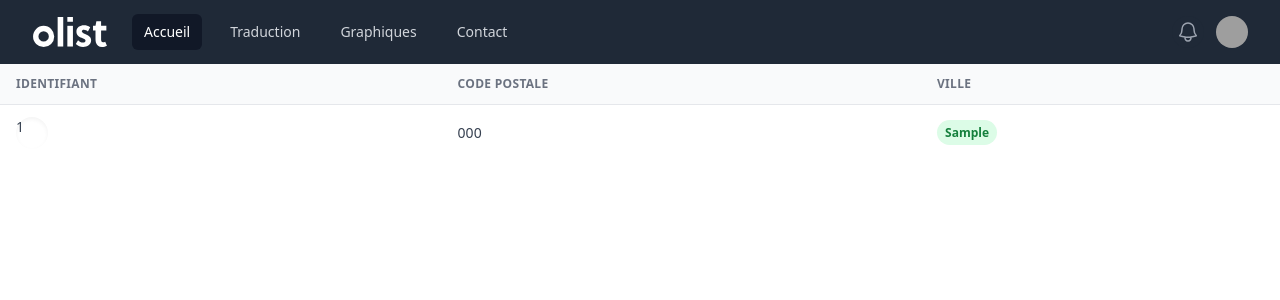
After one commit to data-IA-2022/Olist_Adile_Evelyne_Lorenzo, a FastAPI app: template templates/home/index.html in a window 1280 px wide. The commit adds this page. Shown: the top 300 px of the page. Run offline with FastAPI, Linux system fonts and the light colour scheme; the template is opened without the code that fills it: most values are stand-ins (such as "Sample title", 1, 10 or a date in 2020); some libraries are stand-ins or nearby versions; grey boxes are pictures that could not be loaded.

Commit message:
améolioration du front

```diff
--- a/main.py
+++ b/main.py
@@ -107,17 +107,24 @@ async def update_translations(conn):
 
 async def connect_to_db():
     try:
-        print("Chargement de la configuration...")
-        print("Démarrage du tunnel SSH...")
         print("Connexion à la base de données...")
         conn = await asyncpg.connect(config["postgres"]["url"])
-        # print("Mise à jour des traductions...")
-        # await update_translations(conn)
-        # print("Mise à jour des coordonnées de géopoint...")
-        # await update_geolocation(conn)  # Ajouter cet appel
         return conn
     except Exception as e:
         print(f"Erreur lors de la connexion à la base de données : {e}")
+
+
+@app.on_event("startup")
+async def startup_event():
+    global ssh_tunnel, conn
+    print("Démarrage du tunnel SSH...")
+    ssh_tunnel.start()
+    print("Création d'une connexion unique à la base de données...")
+    conn = await connect_to_db()
+
+
+async def get_connection() -> asyncpg.Connection:
+    return conn
 
 
 async def update_geolocation(conn):
@@ -150,10 +157,10 @@ async def update_geolocation(conn):
 
 
 @app.get("/", response_class=HTMLResponse)
-async def root(request: Request, conn=Depends(connect_to_db)):
+async def root(request: Request, conn=Depends(get_connection)):
     query = "SELECT * FROM olist_customers LIMIT 15;"
     rows = await conn.fetch(query)
-    return templates.TemplateResponse("index.html", {"request": request, "rows": rows})
+    return templates.TemplateResponse("home/index.html", {"request": request, "rows": rows})
 
 
 # def lat_lng_to_mercator(lat, lng):
@@ -264,8 +271,8 @@ async def add_category(request: Request, db: Session = Depends(get_db), response
 
 
 @app.get("/translation", response_class=HTMLResponse)
-async def get_translations(request: Request, conn=Depends(connect_to_db)):
+async def get_translations(request: Request, conn=Depends(get_connection)):
     query = "SELECT * FROM product_category_name_translation ORDER BY id DESC;"
 
     cats = await conn.fetch(query)
-    return templates.TemplateResponse("translation.html", {"request": request, "rows": cats})
+    return templates.TemplateResponse("translation/translation.html", {"request": request, "rows": cats})
--- /dev/null
+++ b/templates/base.html
@@ -0,0 +1,17 @@
+<!DOCTYPE html>
+<html lang="fr">
+<head>
+    <meta charset="UTF-8">
+    <meta name="viewport" content="width=device-width, initial-scale=1.0">
+    <script src="https://cdn.tailwindcss.com"></script>
+    <script defer src="https://cdn.jsdelivr.net/npm/alpinejs@3.x.x/dist/cdn.min.js"></script>
+    <title>{% block title %}{% endblock %}</title>
+</head>
+<body>
+    {% include 'partials/nav.html' %}
+    <div class="content">
+        {% block content %}
+        {% endblock %}
+    </div>
+</body>
+</html>
--- /dev/null
+++ b/templates/home/index.html
@@ -0,0 +1,58 @@
+
+{% extends "base.html" %}
+
+{% block title %}
+    Accueil
+{% endblock %}
+
+{% block content %}
+
+    <table class="w-full whitespace-no-wrap">
+        <thead>
+          <tr
+            class="text-xs font-semibold tracking-wide text-left text-gray-500 uppercase border-b dark:border-gray-700 bg-gray-50 dark:text-gray-400 dark:bg-gray-800"
+          >
+            <th class="px-4 py-3">Identifiant</th>
+            <th class="px-4 py-3">Code postale</th>
+            <th class="px-4 py-3">Ville</th>
+
+          </tr>
+        </thead>
+        <tbody
+          class="bg-white divide-y dark:divide-gray-700 dark:bg-gray-800"
+        >
+        {% for row in rows %}
+          <tr class="text-gray-700 dark:text-gray-400">
+            <td class="px-4 py-3">
+              <div class="flex items-center text-sm">
+                <!-- Avatar with inset shadow -->
+                <div
+                  class="relative hidden w-8 h-8 mr-3 rounded-full md:block"
+                >
+                {{ row['customer_id'] }}
+                  <div
+                    class="absolute inset-0 rounded-full shadow-inner"
+                    aria-hidden="true"
+                  ></div>
+                </div>
+
+              </div>
+            </td>
+            <td class="px-4 py-3 text-sm">
+                {{ row['customer_zip_code_prefix'] }}
+            </td>
+            <td class="px-4 py-3 text-xs">
+              <span
+                class="px-2 py-1 font-semibold leading-tight text-green-700 bg-green-100 rounded-full dark:bg-green-700 dark:text-green-100"
+              >
+              {{ row['customer_city'] }}
+              </span>
+            </td>
+
+          </tr>
+
+          {% endfor %}
+        </tbody>
+      </table>
+
+{% endblock %}
--- /dev/null
+++ b/templates/partials/nav.html
@@ -0,0 +1,117 @@
+<nav class="bg-gray-800">
+    <div class="mx-auto max-w-7xl px-2 sm:px-6 lg:px-8">
+      <div class="relative flex h-16 items-center justify-between">
+        <div class="absolute inset-y-0 left-0 flex items-center sm:hidden">
+          <!-- Mobile menu button-->
+          <button type="button" class="inline-flex items-center justify-center rounded-md p-2 text-gray-400 hover:bg-gray-700 hover:text-white focus:outline-none focus:ring-2 focus:ring-inset focus:ring-white" aria-controls="mobile-menu" aria-expanded="false">
+            <span class="sr-only">Open main menu</span>
+            <!--
+              Icon when menu is closed.
+
+              Menu open: "hidden", Menu closed: "block"
+            -->
+            <svg class="block h-6 w-6" fill="none" viewBox="0 0 24 24" stroke-width="1.5" stroke="currentColor" aria-hidden="true">
+              <path stroke-linecap="round" stroke-linejoin="round" d="M3.75 6.75h16.5M3.75 12h16.5m-16.5 5.25h16.5" />
+            </svg>
+            <!--
+              Icon when menu is open.
+
+              Menu open: "block", Menu closed: "hidden"
+            -->
+            <svg class="hidden h-6 w-6" fill="none" viewBox="0 0 24 24" stroke-width="1.5" stroke="currentColor" aria-hidden="true">
+              <path stroke-linecap="round" stroke-linejoin="round" d="M6 18L18 6M6 6l12 12" />
+            </svg>
+          </button>
+        </div>
+        <div class="flex flex-1 items-center justify-center sm:items-stretch sm:justify-start">
+          <div class="flex flex-shrink-0 items-center">
+            <svg width="76" height="30" viewBox="0 0 389.94 158.31" version="2.0" xmlns="http://www.w3.org/2000/svg">
+                <title>olist</title>
+                  <desc>Home site olist</desc>
+                  <g id="logotype">
+                      <rect x="129.81" y="0.02" width="29.46" height="155.8" style="fill:#ffffff"></rect>
+                      <path d="M55.88,46.55a55.88,55.88,0,1,0,55.88,55.88A55.88,55.88,0,0,0,55.88,46.55Zm0,83.31a27.44,27.44,0,1,1,27.44-27.43A27.44,27.44,0,0,1,55.88,129.86Z" style="fill:#ffffff"></path>
+                      <path d="M274.57,89.55c-9.13-3.74-17.22-7.27-17.22-14.13,0-5.19,5-8.31,10.58-8.31,8.3,0,16,4.16,21.57,9.14l12.2-22c-12.33-7.39-19.25-10.2-33.77-10.2-19.92,0-39,11.21-39,33.44,0,19.11,14.31,26.59,27.38,32.2,10.79,4.78,20.75,8.1,20.75,15.79,0,6.64-7.89,9.55-13.9,9.55-10.58,0-17.43-4.78-25.73-12.88L225.69,143c12.33,9.86,21.91,15.28,38.92,15.28,21.16,0,41.91-11,41.91-35.11C306.52,102.43,288.67,95.37,274.57,89.55Z" style="fill:#ffffff"></path>
+                      <rect x="180.99" y="46.55" width="29.46" height="109.27" style="fill:#ffffff"></rect>
+                      <path d="M380.81,130.06A25.06,25.06,0,0,1,369,133.17c-6.22,0-8.71-3.94-9.54-10.38a68.2,68.2,0,0,1-.42-9.35V71.06h27.8V46.55H359V22.45H334.13l-4.57,24.1H316.49V71.06h13.07v45.49c0,6.44.42,12.88,2.08,18.28C335.58,149,347,158.31,364,158.31c8.51,0,18.88-2.29,25.94-6.44Z" style="fill:#ffffff"></path>
+                      <rect x="180.99" width="29.46" height="25.14" style="fill:#ffffff"></rect>
+                  </g>
+                </svg>
+          </div>
+          <div class="hidden sm:ml-6 sm:block">
+            <div class="flex space-x-4" x-data="{ active: localStorage.getItem('activePage') || 'home' }">
+                <button @click="active = 'home'; localStorage.setItem('activePage', 'home'); window.location.href = '{{ url_for('root') }}';"
+                class="rounded-md px-3 py-2 text-sm font-medium"
+                :class="{ 'bg-gray-900 text-white': active === 'home', 'text-gray-300 hover:bg-gray-700 hover:text-white': active !== 'home' }"
+                x-bind:aria-current="active === 'home' ? 'page' : undefined">Accueil</button>
+
+                <button @click="active = 'translations'; localStorage.setItem('activePage', 'translations'); window.location.href = '{{ url_for('get_translations') }}';"
+                        class="rounded-md px-3 py-2 text-sm font-medium"
+                        :class="{ 'bg-gray-900 text-white': active === 'translations', 'text-gray-300 hover:bg-gray-700 hover:text-white': active !== 'translations' }"
+                        x-bind:aria-current="active === 'translations' ? 'page' : undefined">Traduction</button>
+
+
+                <a href="#"
+                   class="rounded-md px-3 py-2 text-sm font-medium"
+                   :class="{ 'bg-gray-900 text-white': active === 'graphs', 'text-gray-300 hover:bg-gray-700 hover:text-white': active !== 'graphs' }"
+                   @click="active = 'graphs'"
+                   x-bind:aria-current="active === 'graphs' ? 'page' : undefined">Graphiques</a>
+
+                <a href="#"
+                   class="rounded-md px-3 py-2 text-sm font-medium"
+                   :class="{ 'bg-gray-900 text-white': active === 'contact', 'text-gray-300 hover:bg-gray-700 hover:text-white': active !== 'contact' }"
+                   @click="active = 'contact'"
+                   x-bind:aria-current="active === 'contact' ? 'page' : undefined">Contact</a>
+            </div>
+
+          </div>
+        </div>
+        <div class="absolute inset-y-0 right-0 flex items-center pr-2 sm:static sm:inset-auto sm:ml-6 sm:pr-0">
+          <button type="button" class="rounded-full bg-gray-800 p-1 text-gray-400 hover:text-white focus:outline-none focus:ring-2 focus:ring-white focus:ring-offset-2 focus:ring-offset-gray-800">
+            <span class="sr-only">View notifications</span>
+            <svg class="h-6 w-6" fill="none" viewBox="0 0 24 24" stroke-width="1.5" stroke="currentColor" aria-hidden="true">
+              <path stroke-linecap="round" stroke-linejoin="round" d="M14.857 17.082a23.848 23.848 0 005.454-1.31A8.967 8.967 0 0118 9.75v-.7V9A6 6 0 006 9v.75a8.967 8.967 0 01-2.312 6.022c1.733.64 3.56 1.085 5.455 1.31m5.714 0a24.255 24.255 0 01-5.714 0m5.714 0a3 3 0 11-5.714 0" />
+            </svg>
+          </button>
+
+          <!-- Profile dropdown -->
+          <div class="relative ml-3" x-data="{ menuOpen: false }">
+            <div>
+                <button type="button" class="flex rounded-full bg-gray-800 text-sm focus:outline-none focus:ring-2 focus:ring-white focus:ring-offset-2 focus:ring-offset-gray-800" id="user-menu-button" aria-expanded="false" aria-haspopup="true" @click="menuOpen = !menuOpen">
+                    <span class="sr-only">Open user menu</span>
+                    <img class="h-8 w-8 rounded-full" src="https://images.unsplash.com/photo-1472099645785-5658abf4ff4e?ixlib=rb-1.2.1&ixid=eyJhcHBfaWQiOjEyMDd9&auto=format&fit=facearea&facepad=2&w=256&h=256&q=80" alt="">
+                </button>
+            </div>
+
+            <div class="absolute right-0 z-10 mt-2 w-48 origin-top-right rounded-md bg-white py-1 shadow-lg ring-1 ring-black ring-opacity-5 focus:outline-none" role="menu" aria-orientation="vertical" aria-labelledby="user-menu-button" tabindex="-1"
+                x-show="menuOpen"
+                x-transition:enter="transition ease-out duration-100"
+                x-transition:enter-start="transform opacity-0 scale-95"
+                x-transition:enter-end="transform opacity-100 scale-100"
+                x-transition:leave="transition ease-in duration-75"
+                x-transition:leave-start="transform opacity-100 scale-100"
+                x-transition:leave-end="transform opacity-0 scale-95">
+                <a href="#" class="block px-4 py-2 text-sm text-gray-700" role="menuitem" tabindex="-1" id="user-menu-item-0">Profil</a>
+                <a href="#" class="block px-4 py-2 text-sm text-gray-700" role="menuitem" tabindex="-1" id="user-menu-item-1">Paramètres</a>
+                <a href="#" class="block px-4 py-2 text-sm text-gray-700" role="menuitem" tabindex="-1" id="user-menu-item-2">Déconnexion</a>
+            </div>
+        </div>
+
+        </div>
+      </div>
+    </div>
+
+    <!-- Mobile menu, show/hide based on menu state. -->
+    <div class="sm:hidden" id="mobile-menu">
+      <div class="space-y-1 px-2 pb-3 pt-2">
+        <!-- Current: "bg-gray-900 text-white", Default: "text-gray-300 hover:bg-gray-700 hover:text-white" -->
+        <a href="#" class="bg-gray-900 text-white block rounded-md px-3 py-2 text-base font-medium" aria-current="page">Dashboard</a>
+
+        <a href="#" class="text-gray-300 hover:bg-gray-700 hover:text-white block rounded-md px-3 py-2 text-base font-medium">Team</a>
+
+        <a href="#" class="text-gray-300 hover:bg-gray-700 hover:text-white block rounded-md px-3 py-2 text-base font-medium">Projects</a>
+
+        <a href="#" class="text-gray-300 hover:bg-gray-700 hover:text-white block rounded-md px-3 py-2 text-base font-medium">Calendar</a>
+      </div>
+    </div>
+  </nav>
```
Also changed, not shown: templates/index.html (deleted, +0 -86 lines), templates/translation/translation.html (renamed from templates/translation.html, +9 -14 lines), test2.py (+16 -6 lines), olist-seeklogo.com.svg (added).
